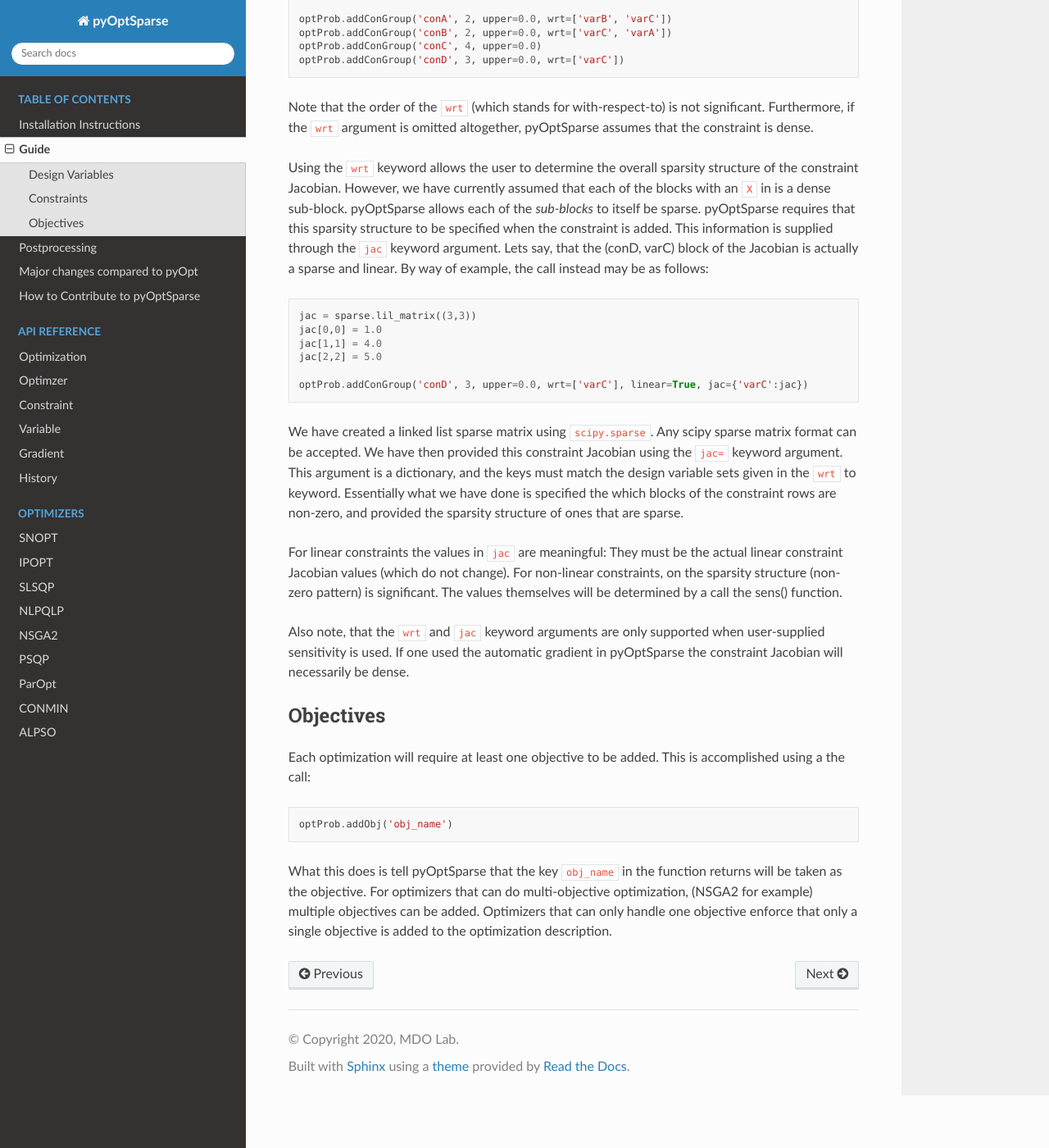
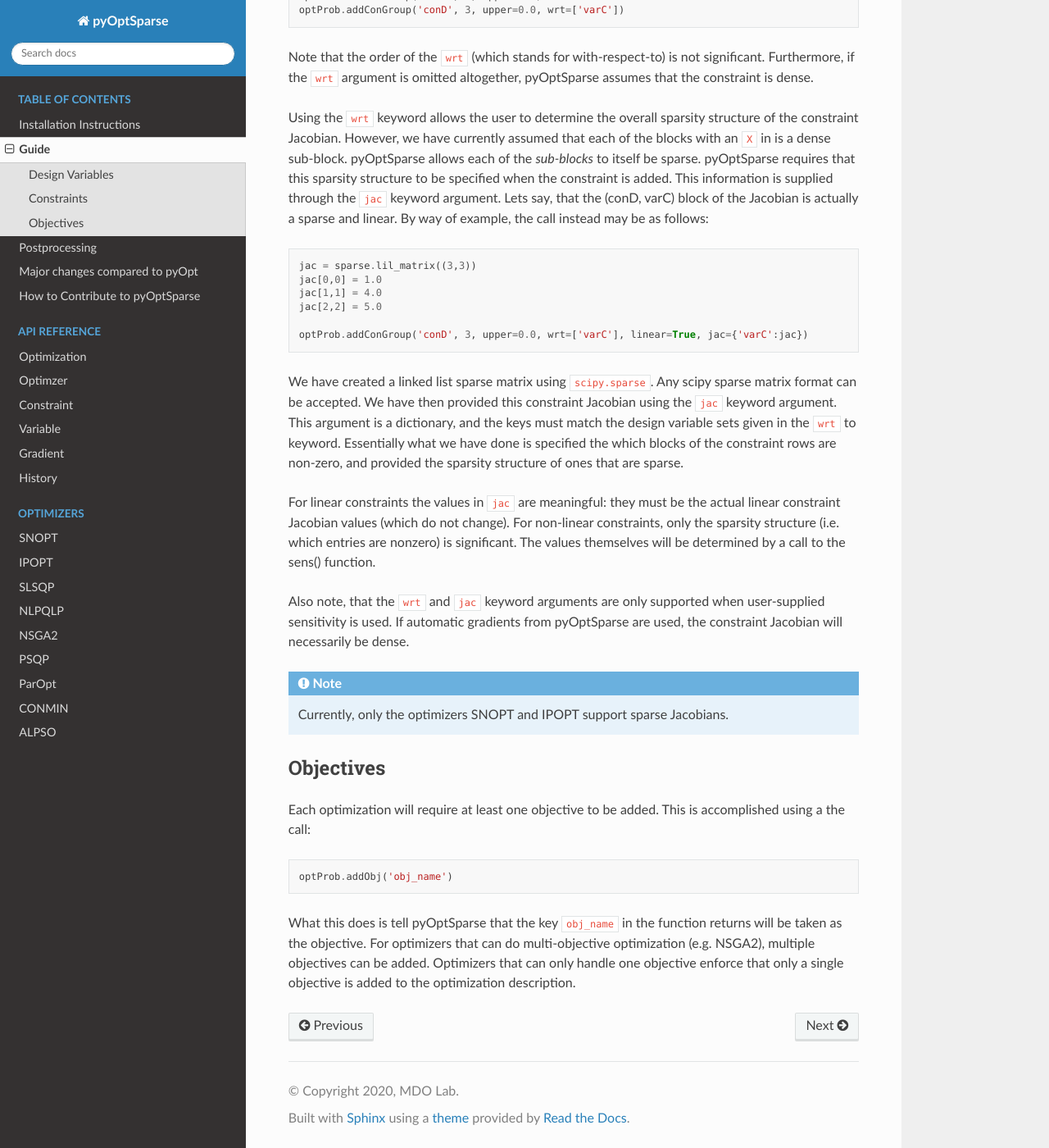
Before and after one commit to mdolab/pyoptsparse, a Sphinx documentation site: the page built from doc/guide.rst, in a window 1280 px wide and 1400 px high, scrolled down 3382 px. Shown: the whole window at 82% size. Built offline with Sphinx 7.4.7 and the Read the Docs theme 2.0.0, drawn with Linux system fonts in a browser that asks for light colours; pages that are not in the unit, such as notebooks, are missing from menus; some of the changed text lies outside the part shown.

Commit message:
minor formatting changes

```diff
--- a/doc/guide.rst
+++ b/doc/guide.rst
@@ -67,9 +65,11 @@
 
 Finally, an additional keyword argument ``scale`` can be specified
 which will perform an internal design variable scaling. The ``scale``
-keyword will result in the following::
+keyword will result in the following:
 
-  x_optimizer = x_user * scale
+.. math::
+
+  x_\text{opt} = x_\text{user} \times \text{scale}
 
 The purpose of the scale factor is ensure that design variables of
 widely different magnitudes can be used in the same optimization. Is
@@ -107,14 +107,16 @@
 
 Even if the ``scale`` keyword is given, the ``lower`` and ``upper``
 bounds are given in their un-scaled form. Internally, pyOptSparse
-will use the scaling factor to produce the following constraint::
+will use the scaling factor to produce the following constraint:
 
-  con_optimizer = con_user * scale
+.. math::
+
+  \text{con}_\text{opt} = \text{con}_\text{user} \times \text{scale}
 
 In the example above, the constraint values are divided by 10000,
 which results in a upper bound (that the optimizer sees) of 1.0.
 
-Constraints may also be flagged as liner using the ``linear=True``
+Constraints may also be flagged as linear using the ``linear=True``
 keyword option. Some optimizers can perform special treatment on
 linear constraint, often ensuring that they are always satisfied
 exactly on every function call (SNOPT for example). Linear constraints
@@ -186,22 +190,25 @@
 
 We have created a linked list sparse matrix using
 ``scipy.sparse``. Any scipy sparse matrix format can be accepted. We
-have then provided this constraint Jacobian using the ``jac=`` keyword
+have then provided this constraint Jacobian using the ``jac`` keyword
 argument. This argument is a dictionary, and the keys must match the
 design variable sets given in the ``wrt`` to keyword. Essentially what
 we have done is specified the which blocks of the constraint rows are
 non-zero, and provided the sparsity structure of ones that are sparse.
 
-For linear constraints the values in ``jac`` are meaningful: They must
+For linear constraints the values in ``jac`` are meaningful: they must
 be the actual linear constraint Jacobian values (which do not
-change). For non-linear constraints, on the sparsity structure
-(non-zero pattern) is significant. The values themselves will be
-determined by a call the sens() function.
+change). For non-linear constraints, only the sparsity structure
+(i.e. which entries are nonzero) is significant. The values themselves will be
+determined by a call to the sens() function.
 
 Also note, that the ``wrt`` and ``jac`` keyword arguments are only
-supported when user-supplied sensitivity is used. If one used the
-automatic gradient in pyOptSparse the constraint Jacobian will
+supported when user-supplied sensitivity is used. If automatic gradients
+from pyOptSparse are used, the constraint Jacobian will
 necessarily be dense.
+
+.. note::
+    Currently, only the optimizers SNOPT and IPOPT support sparse Jacobians.
 
 Objectives
 ++++++++++
@@ -213,6 +220,6 @@
 
 What this does is tell pyOptSparse that the key ``obj_name`` in the
 function returns will be taken as the objective. For optimizers that
-can do multi-objective optimization, (NSGA2 for example) multiple
+can do multi-objective optimization (e.g. NSGA2), multiple
 objectives can be added. Optimizers that can only handle one objective
 enforce that only a single objective is added to the optimization description.
--- a/doc/index.rst
+++ b/doc/index.rst
@@ -13,6 +13,10 @@
 
 pyOptSparse is a fork of `pyOpt <http://www.pyopt.org/>`_.
 However, it is not backwards compatible with pyOpt and thus optimization scripts will need to be modified to use pyOptSparse.
+
+Getting Started
+===============
+To get started, please see the :ref:`install` and the :ref:`quickstart`.
 
 .. toctree::
    :maxdepth: 1
--- a/doc/postprocessing.rst
+++ b/doc/postprocessing.rst
@@ -1,4 +1,4 @@
-.. _postprocessing:
+.. TODO: add note on using History API
 
 Postprocessing
 ==============
```
Also changed, not shown: other parts of doc/guide.rst (+3 -3 lines), doc/changes.rst (+2 -6 lines).
